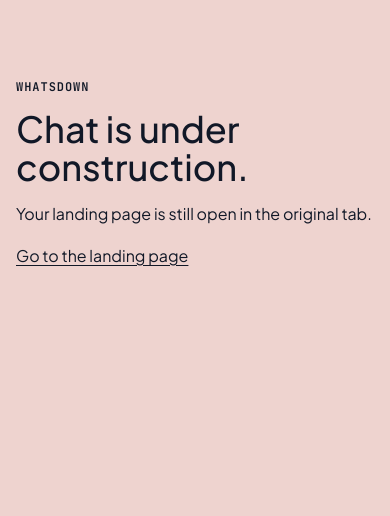
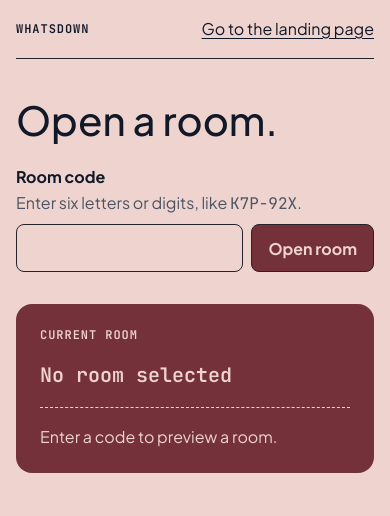
Before and after one commit to TRevanth29/WhatsDown, a plain HTML site: page chat.html in a window 390 px wide. Drawn offline with Linux system fonts and the light colour scheme.

Commit message:
Add room code form and validation

```diff
--- a/chat.html
+++ b/chat.html
@@ -1,19 +1,48 @@
 <!doctype html>
 <html lang="en">
   <head>
-    <!-- Give the new tab its own title and the same base styles. -->
+    <!-- Load the shared styles and run the chat script after the page is ready. -->
     <meta charset="utf-8">
     <meta name="viewport" content="width=device-width, initial-scale=1">
     <title>Chat — WhatsDown</title>
     <link rel="stylesheet" href="css/base.css">
+    <link rel="stylesheet" href="css/chat.css">
+    <script src="js/chat.js" defer></script>
   </head>
   <body>
-    <!-- This notice gives the landing link a destination while chat is being built. -->
-    <main class="page-width holding-page">
+    <!-- Give visitors a route back to the landing page. -->
+    <header class="page-width room-header">
       <p class="label">WhatsDown</p>
-      <h1>Chat is under construction.</h1>
-      <p>Your landing page is still open in the original tab.</p>
       <a href="index.html">Go to the landing page</a>
+    </header>
+
+    <main class="page-width room-layout">
+      <!-- The script enables this form after it can handle a submission. -->
+      <section aria-labelledby="room-title">
+        <h1 id="room-title">Open a room.</h1>
+        <form id="room-form" class="room-form" novalidate>
+          <fieldset id="room-fields" disabled>
+            <label for="room-code">Room code</label>
+            <p id="room-hint" class="room-hint">Enter six letters or digits, like <code>K7P-92X</code>.</p>
+            <div class="room-form-controls">
+              <input id="room-code" type="text" required autocomplete="off"
+                autocapitalize="characters" spellcheck="false" aria-describedby="room-hint room-error">
+              <button type="submit">Open room</button>
+            </div>
+            <p id="room-error" class="room-error" role="alert"></p>
+            <p class="room-hint room-script-note">JavaScript is required to check a room code.</p>
+          </fieldset>
+        </form>
+      </section>
+
+      <!-- Announce the selected room and its status after a valid submission. -->
+      <section class="room-summary" aria-labelledby="current-room-title">
+        <h2 id="current-room-title" class="label">Current room</h2>
+        <div role="status">
+          <p id="current-room" class="current-room">No room selected</p>
+          <p id="room-status" class="room-status">Enter a code to preview a room.</p>
+        </div>
+      </section>
     </main>
   </body>
 </html>
--- a/css/chat.css
+++ b/css/chat.css
@@ -0,0 +1,125 @@
+/* Give the page header a simple rule and room for the back link. */
+.room-header {
+  display: flex;
+  align-items: center;
+  justify-content: space-between;
+  flex-wrap: wrap;
+  gap: var(--space-gap);
+  padding-block: var(--space-gap);
+  border-bottom: 1px solid var(--color-border);
+}
+
+/* Give the form and room summary their own columns when space allows. */
+.room-layout {
+  display: grid;
+  grid-template-columns: minmax(0, 1.15fr) minmax(0, 1fr);
+  align-items: start;
+  gap: clamp(2rem, 6vw, var(--section-padding));
+  padding-block: clamp(2.5rem, 7vw, var(--section-padding));
+}
+
+.room-layout h1 {
+  font-size: clamp(2.5rem, 6vw, var(--display-size));
+  font-weight: var(--display-weight);
+  line-height: var(--display-line);
+}
+
+/* Keep the label, example, and controls together without a fieldset border. */
+.room-form {
+  margin-top: var(--panel-padding);
+}
+
+.room-form fieldset {
+  min-width: 0;
+  margin: 0;
+  padding: 0;
+  border: 0;
+}
+
+.room-form label {
+  font-weight: 700;
+}
+
+.room-hint {
+  color: var(--color-muted);
+}
+
+/* Explain the disabled form until the chat script has loaded. */
+.room-script-note {
+  margin-top: var(--space-base);
+}
+
+.room-form fieldset:enabled .room-script-note {
+  display: none;
+}
+
+.room-form-controls {
+  display: flex;
+  flex-wrap: wrap;
+  gap: var(--space-base);
+  margin-top: var(--space-base);
+}
+
+/* Make the code look like the room ticket and the action easy to tap. */
+.room-form input, .room-form button {
+  min-height: 3rem;
+  padding: var(--space-base) var(--space-gap);
+  border: 1px solid var(--color-border);
+  border-radius: var(--radius-control);
+  font: inherit;
+}
+
+.room-form input {
+  min-width: 0;
+  flex: 1 1 12rem;
+  background: var(--color-background);
+  color: var(--color-text);
+  font-family: var(--font-mono);
+}
+
+.room-form button {
+  background: var(--color-primary);
+  color: var(--color-background);
+  font-weight: 700;
+}
+
+.room-form button:enabled {
+  cursor: pointer;
+}
+
+/* Leave the alert empty until the form has an error to report. */
+.room-form input[aria-invalid="true"] {
+  border-color: var(--color-accent);
+}
+
+.room-error:not(:empty) {
+  margin-top: var(--space-base);
+  color: var(--color-accent);
+}
+
+/* Use the maroon surface to set the current room apart from the form. */
+.room-summary {
+  padding: var(--panel-padding);
+  border-radius: var(--radius-panel);
+  background: var(--color-surface);
+  color: var(--color-background);
+}
+
+.current-room {
+  margin-block: var(--space-gap);
+  font-family: var(--font-mono);
+  font-size: clamp(1.25rem, 3vw, 2rem);
+  font-weight: 600;
+}
+
+.room-status {
+  padding-top: var(--space-gap);
+  border-top: 1px dashed currentColor;
+}
+
+/* Stack the summary below the form on phones. */
+@media (max-width: 48rem) {
+  .room-layout {
+    grid-template-columns: 1fr;
+  }
+}
--- a/js/chat.js
+++ b/js/chat.js
@@ -0,0 +1,56 @@
+// ===== 1. ROOM FORM ELEMENTS =====
+
+// Find the form controls and the places where we show the result.
+const roomForm = document.querySelector("#room-form");
+const roomFields = document.querySelector("#room-fields");
+const roomCodeInput = document.querySelector("#room-code");
+const roomError = document.querySelector("#room-error");
+const currentRoom = document.querySelector("#current-room");
+const roomStatus = document.querySelector("#room-status");
+
+// ===== 2. ROOM CODE VALIDATION =====
+
+// Accept two groups of three letters or digits with an optional hyphen.
+function formatRoomCode(value) {
+  const match = value.trim().match(/^([a-z0-9]{3})-?([a-z0-9]{3})$/i);
+
+  // An empty result tells the form that the input did not match.
+  if (!match) {
+    return "";
+  }
+
+  return `${match[1]}-${match[2]}`.toUpperCase();
+}
+
+// Remove an old error as soon as the visitor starts correcting the code.
+function clearRoomError() {
+  roomCodeInput.removeAttribute("aria-invalid");
+  roomError.textContent = "";
+}
+
+// ===== 3. OPEN A ROOM PREVIEW =====
+
+// Handle the form on this page so it does not reload or navigate.
+function openRoom(event) {
+  event.preventDefault();
+  const code = formatRoomCode(roomCodeInput.value);
+
+  // Explain invalid input and send keyboard focus back to the field.
+  if (!code) {
+    roomCodeInput.setAttribute("aria-invalid", "true");
+    roomError.textContent = "Enter six letters or digits, like K7P-92X.";
+    roomCodeInput.focus();
+    return;
+  }
+
+  // Show the accepted code as text in the input and the room summary.
+  clearRoomError();
+  roomCodeInput.value = code;
+  currentRoom.textContent = code;
+  roomStatus.textContent = "Code accepted. Messaging is still under construction.";
+}
+
+// Listen for typing and submissions before enabling the controls.
+roomCodeInput.addEventListener("input", clearRoomError);
+roomForm.addEventListener("submit", openRoom);
+roomFields.disabled = false;
```
